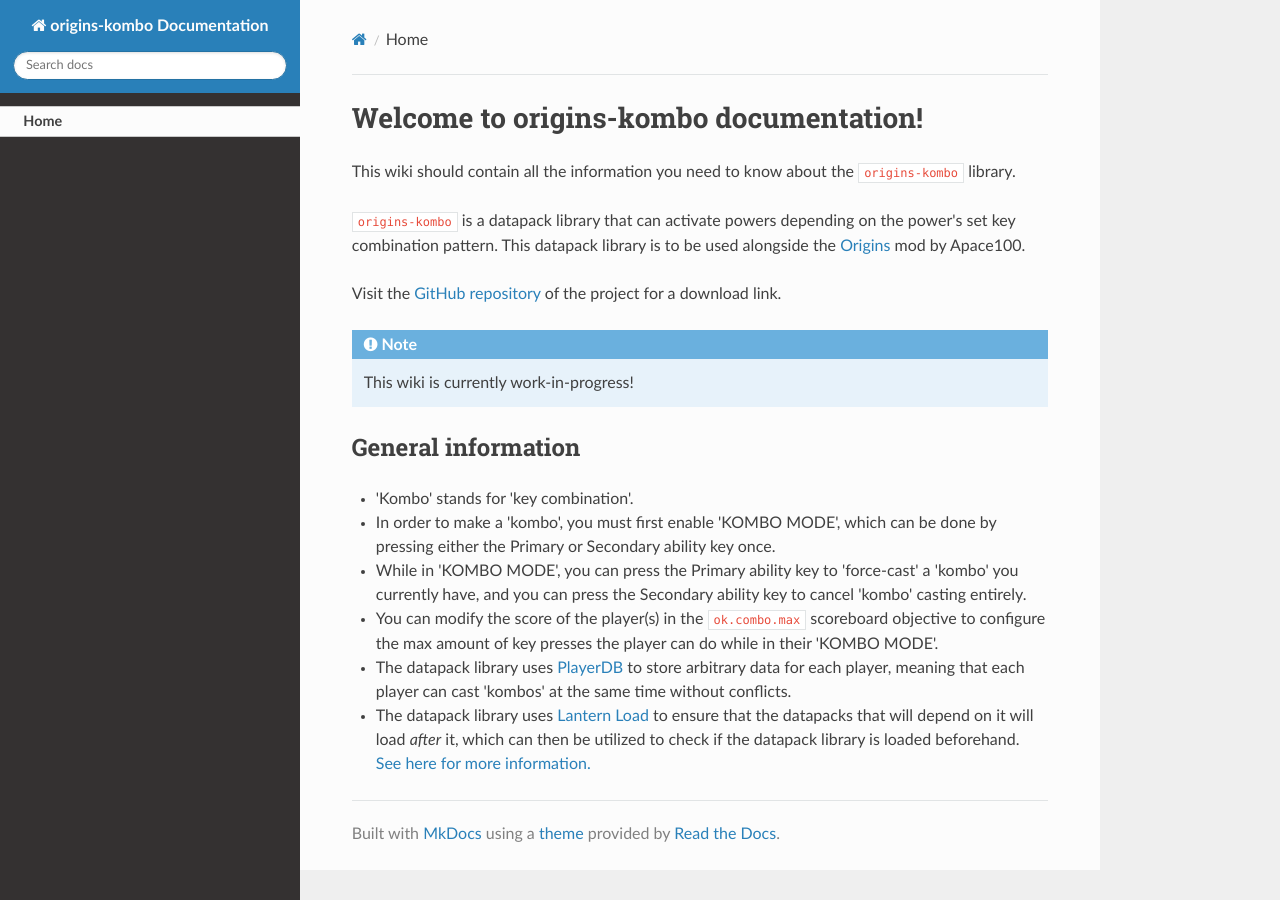
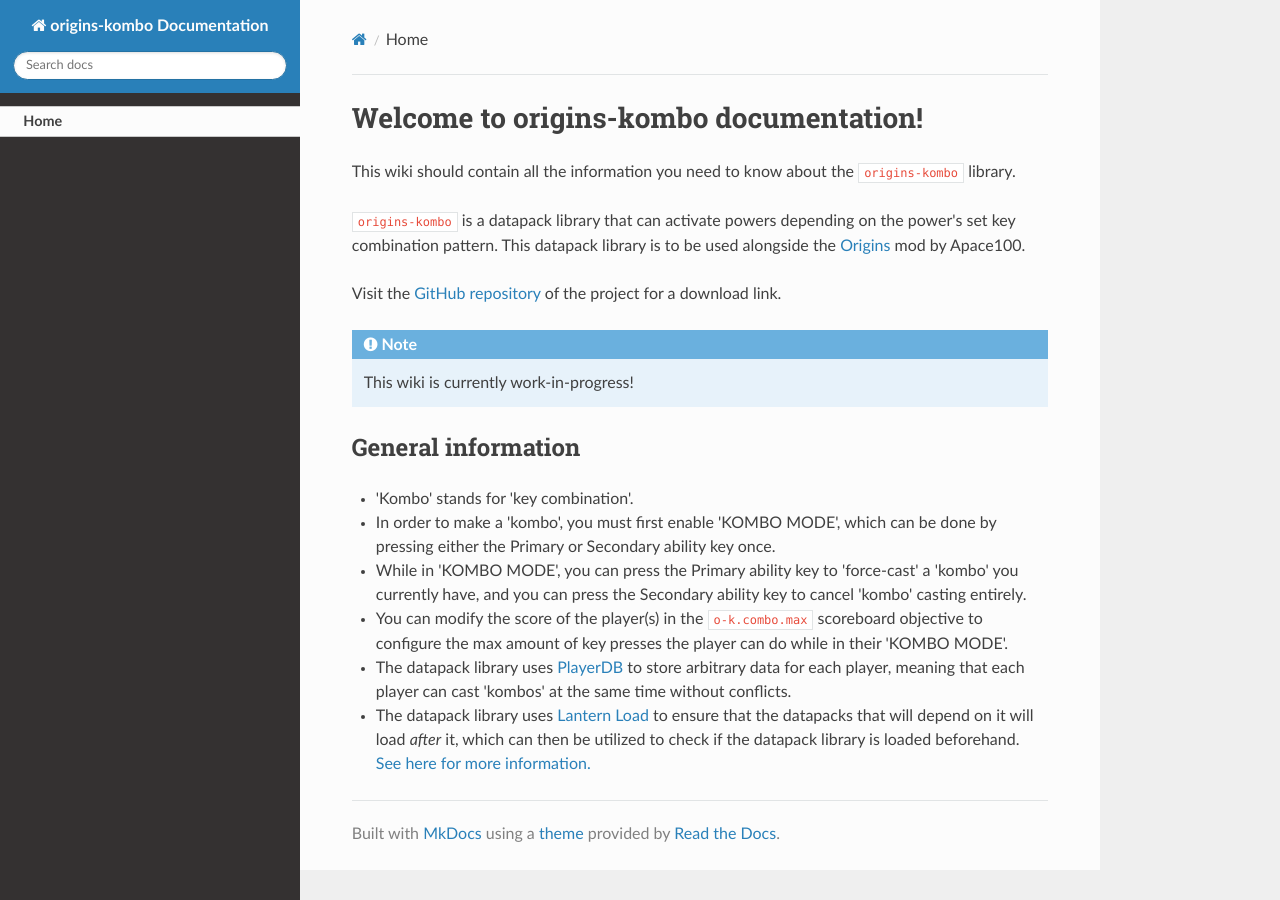
Before and after one commit to eggohito/origins-kombo, an MkDocs documentation site: the page built from docs/index.md, in a window 1280 px wide. Built offline with MkDocs 1.6.1, drawn with Linux system fonts in a browser that asks for light colours; nearby versions of some CDN libraries.

```diff
--- a/docs/index.md
+++ b/docs/index.md
@@ -22,7 +22,7 @@ Visit the [GitHub repository](https://github.com/eggohito/origins-kombo) of the
 
 * While in 'KOMBO MODE', you can press the Primary ability key to 'force-cast' a 'kombo' you currently have, and you can press the Secondary ability key to cancel 'kombo' casting entirely.
 
-* You can modify the score of the player(s) in the `ok.combo.max` scoreboard objective to configure the max amount of key presses the player can do while in their 'KOMBO MODE'.
+* You can modify the score of the player(s) in the `o-k.combo.max` scoreboard objective to configure the max amount of key presses the player can do while in their 'KOMBO MODE'.
 
 * The datapack library uses [PlayerDB](https://github.com/rx-modules/PlayerDB) to store arbitrary data for each player, meaning that each player can cast 'kombos' at the same time without conflicts.
 
```
